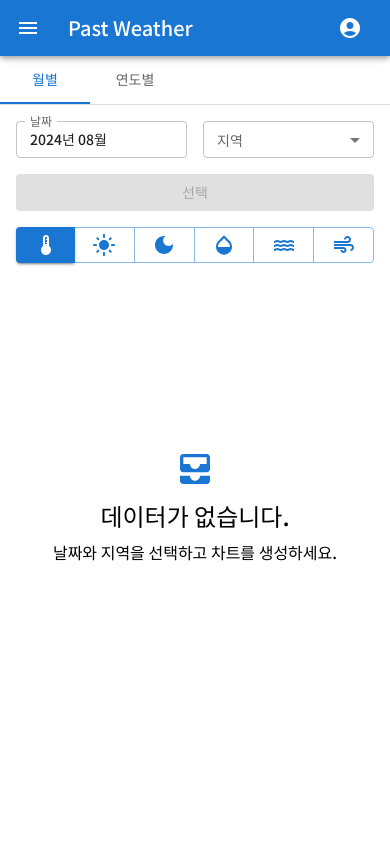
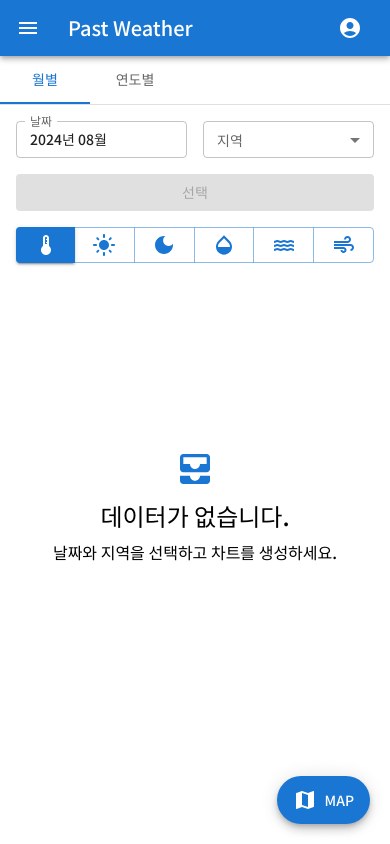
Before and after one commit to yhuj79/Past-Weather, a React (Create React App) app in the folder client/: page / in a window 390 px wide. Built offline with nearby package versions, Linux system fonts and the light colour scheme.

Commit message:
지도 마커 수정, 반응형 설정

```diff
--- a/client/src/App.tsx
+++ b/client/src/App.tsx
@@ -12,6 +12,10 @@ import TabContext from "@mui/lab/TabContext";
 import TabList from "@mui/lab/TabList";
 import Tab from "@mui/material/Tab";
 import TabPanel from "@mui/lab/TabPanel";
+import Fab from "@mui/material/Fab";
+import MapIcon from "@mui/icons-material/Map";
+import Modal from "@mui/material/Modal";
+import Fade from "@mui/material/Fade";
 
 const theme = createTheme({
   typography: {
@@ -19,9 +23,22 @@ const theme = createTheme({
   },
 });
 
+const style = {
+  position: "absolute" as "absolute",
+  top: "50%",
+  left: "50%",
+  transform: "translate(-50%, -50%)",
+  width: "90%",
+  height: "90%",
+  border: "1px solid rgba(0, 0, 0, 0.12)",
+  borderRadius: "10px",
+  boxShadow: 24,
+};
+
 export default function App() {
   const is1160Up = useMediaQuery("(min-width:1160px)");
   const [tab, setTab] = useState<string>("month");
+  const [modal, setModal] = useState(false);
 
   const handleChange = (event: React.SyntheticEvent, newValue: string) => {
     setTab(newValue);
@@ -33,11 +50,7 @@ export default function App() {
         <Header />
         <TabContext value={tab}>
           <Grid container sx={{ height: "calc(100% - 64px)" }}>
-            <Grid
-              item
-              xs={is1160Up ? 8 : 12}
-              sx={{ height: "100%", overflow: "auto" }}
-            >
+            <Grid item xs={is1160Up ? 8 : 12} sx={{ height: "100%" }}>
               <Box sx={{ borderBottom: 1, borderColor: "divider" }}>
                 <TabList onChange={handleChange} aria-label="Chart Type Tab">
                   <Tab label="월별" value="month" />
@@ -46,13 +59,21 @@ export default function App() {
               </Box>
               <TabPanel
                 value="month"
-                sx={{ padding: 0, height: "calc(100% - 200px)" }}
+                sx={{
+                  padding: 0,
+                  height: "calc(100% - 49px)",
+                  overflowY: "scroll",
+                }}
               >
                 <Month tab={tab} />
               </TabPanel>
               <TabPanel
                 value="year"
-                sx={{ padding: 0, height: "calc(100% - 200px)" }}
+                sx={{
+                  padding: 0,
+                  height: "calc(100% - 49px)",
+                  overflowY: "scroll",
+                }}
               >
                 <Year tab={tab} />
               </TabPanel>
@@ -62,9 +83,37 @@ export default function App() {
                 <Map tab={tab} />
               </Grid>
             ) : (
-              <></>
+              <Box
+                sx={{
+                  position: "fixed",
+                  bottom: 20,
+                  right: 20,
+                  zIndex: 9999,
+                }}
+              >
+                <Fab
+                  variant="extended"
+                  color="primary"
+                  onClick={() => setModal(true)}
+                >
+                  <MapIcon sx={{ mr: 1 }} />
+                  Map
+                </Fab>
+              </Box>
             )}
           </Grid>
+          <Modal
+            sx={{ zIndex: 10000 }}
+            open={modal}
+            onClose={() => setModal(false)}
+            closeAfterTransition
+          >
+            <Fade in={modal}>
+              <Box sx={style}>
+                <Map tab={tab} modal={() => setModal(false)} />
+              </Box>
+            </Fade>
+          </Modal>
         </TabContext>
       </Box>
     </ThemeProvider>
--- a/client/src/components/map/Map.tsx
+++ b/client/src/components/map/Map.tsx
@@ -1,15 +1,20 @@
 import { useMemo } from "react";
+import { createPortal } from "react-dom";
 import { useSelector } from "react-redux";
 import { RootState } from "store";
 
-import { MapContainer, TileLayer, Marker, Popup } from "react-leaflet";
+import { MapContainer, TileLayer, Marker } from "react-leaflet";
 import "leaflet/dist/leaflet.css";
 import markerIcon from "leaflet/dist/images/marker-icon.png";
 import markerIcon2x from "leaflet/dist/images/marker-icon-2x.png";
 import markerShadow from "leaflet/dist/images/marker-shadow.png";
 import L from "leaflet";
+import { useMap } from "react-leaflet";
 
 import regionData from "constants/regionData.json";
+
+import { Fab, useMediaQuery } from "@mui/material";
+import CloseIcon from "@mui/icons-material/Close";
 
 L.Icon.Default.mergeOptions({
   iconUrl: markerIcon,
@@ -17,12 +22,47 @@ L.Icon.Default.mergeOptions({
   shadowUrl: markerShadow,
 });
 
-export default function Map({ tab }: { tab: string }) {
+const position: L.LatLngExpression = [35.97, 127.83];
+const bounds = L.latLngBounds(
+  [32.5, 123.5], // 남서 좌표 (예시: 제주 남서쪽)
+  [39.0, 132.0] // 북동 좌표 (예시: 강원도 북동쪽)
+);
+
+const MapButton = ({ modal }: { modal: () => void }) => {
+  const map = useMap();
+
+  return createPortal(
+    <Fab
+      style={{
+        position: "absolute",
+        top: "-7px",
+        right: "-7px",
+        transform: "scale(0.4)",
+        zIndex: 1000,
+      }}
+    >
+      <CloseIcon
+        fontSize="small"
+        style={{ transform: "scale(2)" }}
+        onClick={modal}
+      />
+    </Fab>,
+    map.getContainer()
+  );
+};
+
+export default function Map({
+  tab,
+  modal,
+}: {
+  tab: string;
+  modal?: () => void;
+}) {
+  const is1160Up = useMediaQuery("(min-width:1160px)");
+
   const { selectedMonth, selectedYear } = useSelector(
     (state: RootState) => state.chartData
   );
-
-  const position: L.LatLngExpression = [36.2, 127.8];
 
   const markers = useMemo(() => {
     const dataToDisplay = tab === "month" ? selectedMonth : selectedYear;
@@ -33,13 +73,24 @@ export default function Map({ tab }: { tab: string }) {
     return uniqueRegionIds.map((regionId) => {
       const regionInfo = regionData.find((region) => region.id === regionId);
       if (regionInfo) {
+        const customIcon = L.divIcon({
+          className: "custom-marker",
+          html: `
+          <div style="position: relative; display: flex; flex-direction: column; align-items: center; text-align: center; transform: translateY(-90%);">
+              <div style="white-space: nowrap; font-family: 'Noto Sans KR', sans-serif; font-size: 15px; font-weight: bold; color: #000; text-shadow: -1px -1px 0 #FFF, 1px -1px 0 #FFF, -1px 1px 0 #FFF, 1px 1px 0 #FFF;">
+                  ${regionInfo.name}
+              </div>
+              <img src="${markerIcon}" style="width: 25px; height: 41px;"/>
+          </div>
+          `,
+        });
+
         return (
           <Marker
             key={regionInfo.id}
             position={[regionInfo.latitude, regionInfo.longitude]}
-          >
-            <Popup>{regionInfo.name}</Popup>
-          </Marker>
+            icon={customIcon}
+          />
         );
       }
       return null;
@@ -49,14 +100,23 @@ export default function Map({ tab }: { tab: string }) {
   return (
     <MapContainer
       center={position}
-      zoom={7}
-      style={{ height: "100%", width: "100%" }}
+      zoom={modal ? 7.0 : 7.5}
+      zoomSnap={0.5}
+      maxBounds={bounds}
+      maxBoundsViscosity={1.0}
+      style={{
+        height: "100%",
+        width: "100%",
+        borderRadius: is1160Up ? "" : "10px",
+      }}
     >
       <TileLayer
-        url="https://{s}.tile.openstreetmap.org/{z}/{x}/{y}.png"
-        attribution='&copy; <a href="https://www.openstreetmap.org/copyright">OpenStreetMap</a> contributors'
+        url="https://{s}.tile.openstreetmap.fr/hot/{z}/{x}/{y}.png"
+        maxZoom={10}
+        minZoom={modal ? 7.0 : 7.5}
       />
       {markers}
+      {modal && <MapButton modal={modal} />}
     </MapContainer>
   );
 }
```
